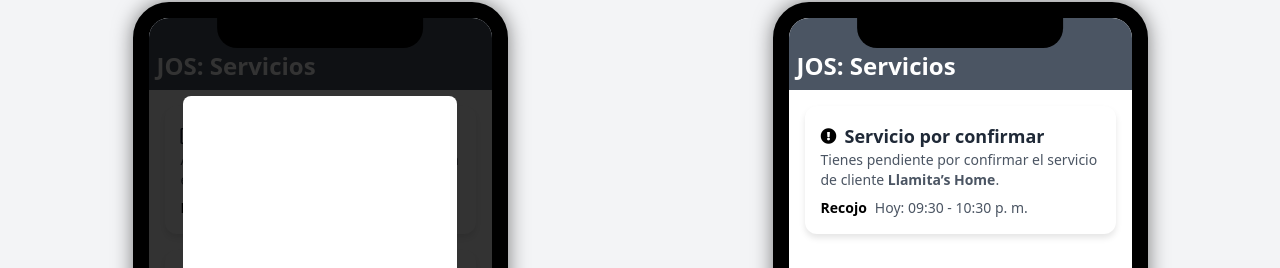
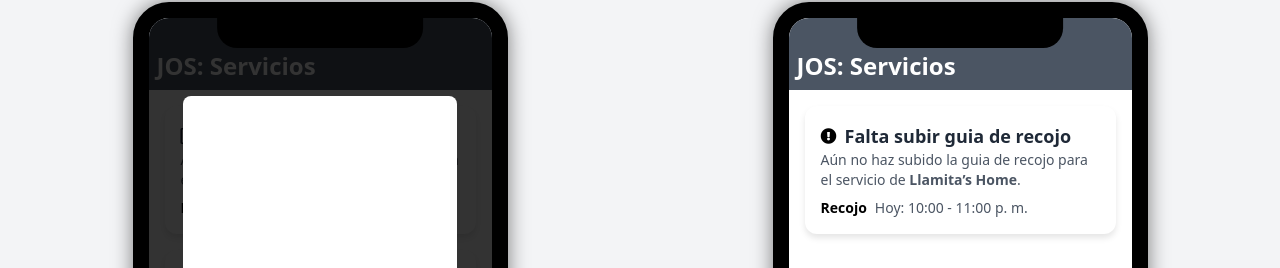
Before and after one commit to tropikow/mockup_station_b2b, a plain HTML site: page notifications.html in a window 1280 px wide. Shown: the part 960-1228 px from the top of the page. Drawn offline with nearby package versions, Linux system fonts and the light colour scheme.

Commit message:
Update notification card text for pickup service status

```diff
--- a/notifications.html
+++ b/notifications.html
@@ -142,12 +142,12 @@
                         <div class="card p-4">
                             <div class="flex gap-2 items-center">
                                 <i class="fas fa-exclamation-circle"></i>
-                                <h2 class="font-bold text-lg text-gray-800">Servicio por confirmar</h2>
+                                <h2 class="font-bold text-lg text-gray-800">Falta subir guia de recojo</h2>
                             </div>
-                            <p class="text-sm text-gray-600">Tienes pendiente por confirmar el servicio de cliente <span class="font-bold">Llamita’s Home</span>.</p>
+                            <p class="text-sm text-gray-600">Aún no haz subido la guia de recojo para el servicio de <span class="font-bold">Llamita’s Home</span>.</p>
                             <div class="flex gap-2 mt-2">
                                 <p class="text-sm font-bold">Recojo</p>
-                                <p class="text-sm text-gray-600">Hoy: 09:30 - 10:30 p. m.</p>
+                                <p class="text-sm text-gray-600">Hoy: 10:00 - 11:00 p. m.</p>
                             </div>
                         </div>
                     </div>
@@ -260,12 +260,12 @@
                         <div class="card p-4">
                             <div class="flex gap-2 items-center">
                                 <i class="fas fa-exclamation-circle"></i>
-                                <h2 class="font-bold text-lg text-gray-800">Servicio por confirmar</h2>
+                                <h2 class="font-bold text-lg text-gray-800">Falta subir guia de recojo</h2>
                             </div>
-                            <p class="text-sm text-gray-600">Tienes pendiente por confirmar el servicio de cliente <span class="font-bold">Llamita’s Home</span>.</p>
+                            <p class="text-sm text-gray-600">Aún no haz subido la guia de recojo para el servicio de <span class="font-bold">Llamita’s Home</span>.</p>
                             <div class="flex gap-2 mt-2">
                                 <p class="text-sm font-bold">Recojo</p>
-                                <p class="text-sm text-gray-600">Hoy: 09:30 - 10:30 p. m.</p>
+                                <p class="text-sm text-gray-600">Hoy: 10:00 - 11:00 p. m.</p>
                             </div>
                         </div>
                     </div>
```
